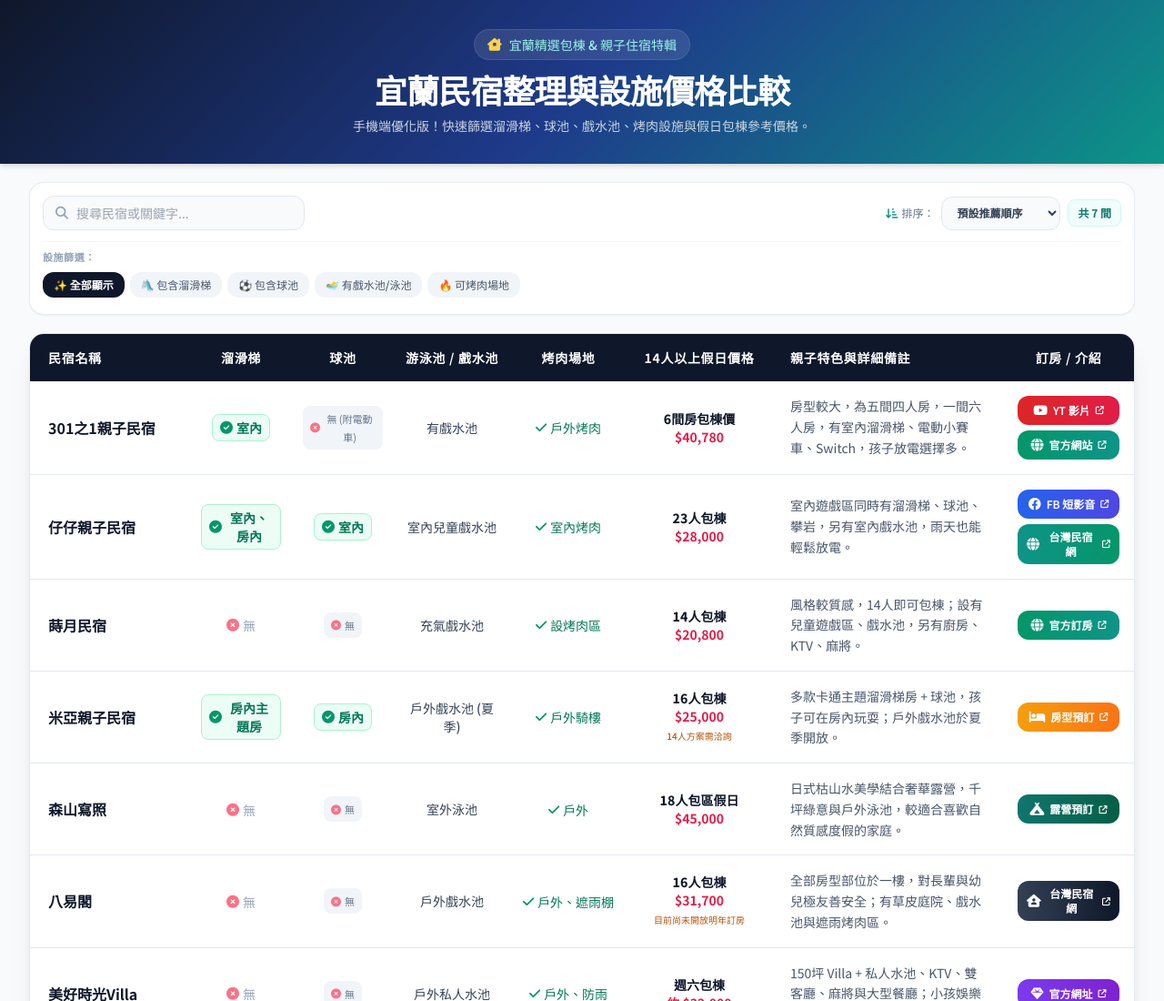
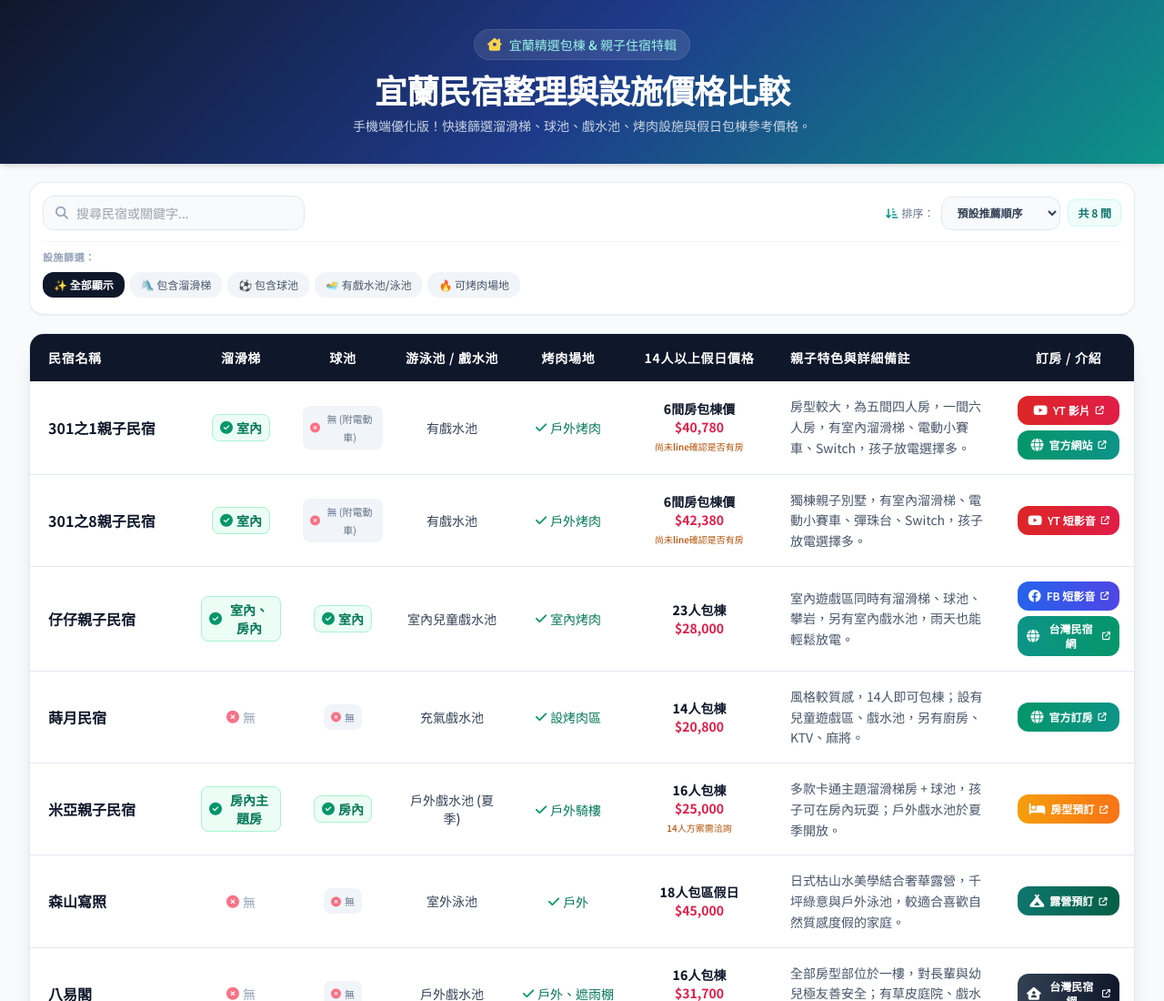
Before and after one commit to MINGILIN/yilanvacation0116_phone, a plain HTML site: page index.html in a window 1280 px wide. Shown: the top 1100 px of the page at 91% size. Drawn offline with nearby package versions, Linux system fonts and the light colour scheme.

Commit message:
Add files via upload

```diff
--- a/index.html
+++ b/index.html
@@ -72,7 +72,7 @@
               <option value="price-desc">價格：由高至低</option>
             </select>
             <span id="resultCount" class="bg-teal-50 text-teal-700 font-bold px-2.5 py-1.5 rounded-lg border border-teal-100 text-xs">
-              共 7 間
+              共 8 間
             </span>
           </div>
         </div>
@@ -164,11 +164,31 @@
         priceTitle: '6間房包棟價',
         priceNum: 40780,
         priceDisplay: '$40,780',
-        priceNote: '',
+        priceNote: '尚未line確認是否有房',
         desc: '房型較大，為五間四人房，一間六人房，有室內溜滑梯、電動小賽車、Switch，孩子放電選擇多。',
         links: [
           { name: 'YT 影片', url: 'https://www.youtube.com/watch?v=LwEprEt6Ia0&t=4s', type: 'yt', icon: 'fa-brands fa-youtube', color: 'from-red-600 to-rose-600' },
           { name: '官方網站', url: 'https://www.fone.tw/index.php', type: 'web', icon: 'fa-solid fa-globe', color: 'from-emerald-600 to-teal-600' }
+        ]
+      },
+      {
+        id: '301-8',
+        name: '301之8親子民宿',
+        hasSlide: true,
+        slideText: '室內',
+        hasBall: false,
+        ballText: '無 (附電動車)',
+        hasPool: true,
+        poolText: '有戲水池',
+        hasBbq: true,
+        bbqText: '戶外烤肉',
+        priceTitle: '6間房包棟價',
+        priceNum: 42380,
+        priceDisplay: '$42,380',
+        priceNote: '尚未line確認是否有房',
+        desc: '獨棟親子別墅，有室內溜滑梯、電動小賽車、彈珠台、Switch，孩子放電選擇多。',
+        links: [
+          { name: 'YT 短影音', url: 'https://youtube.com/shorts/sU6D-AHj-a8?si=ZxcIElwcKGq8ybAl', type: 'yt', icon: 'fa-brands fa-youtube', color: 'from-red-600 to-rose-600' }
         ]
       },
       {
```
